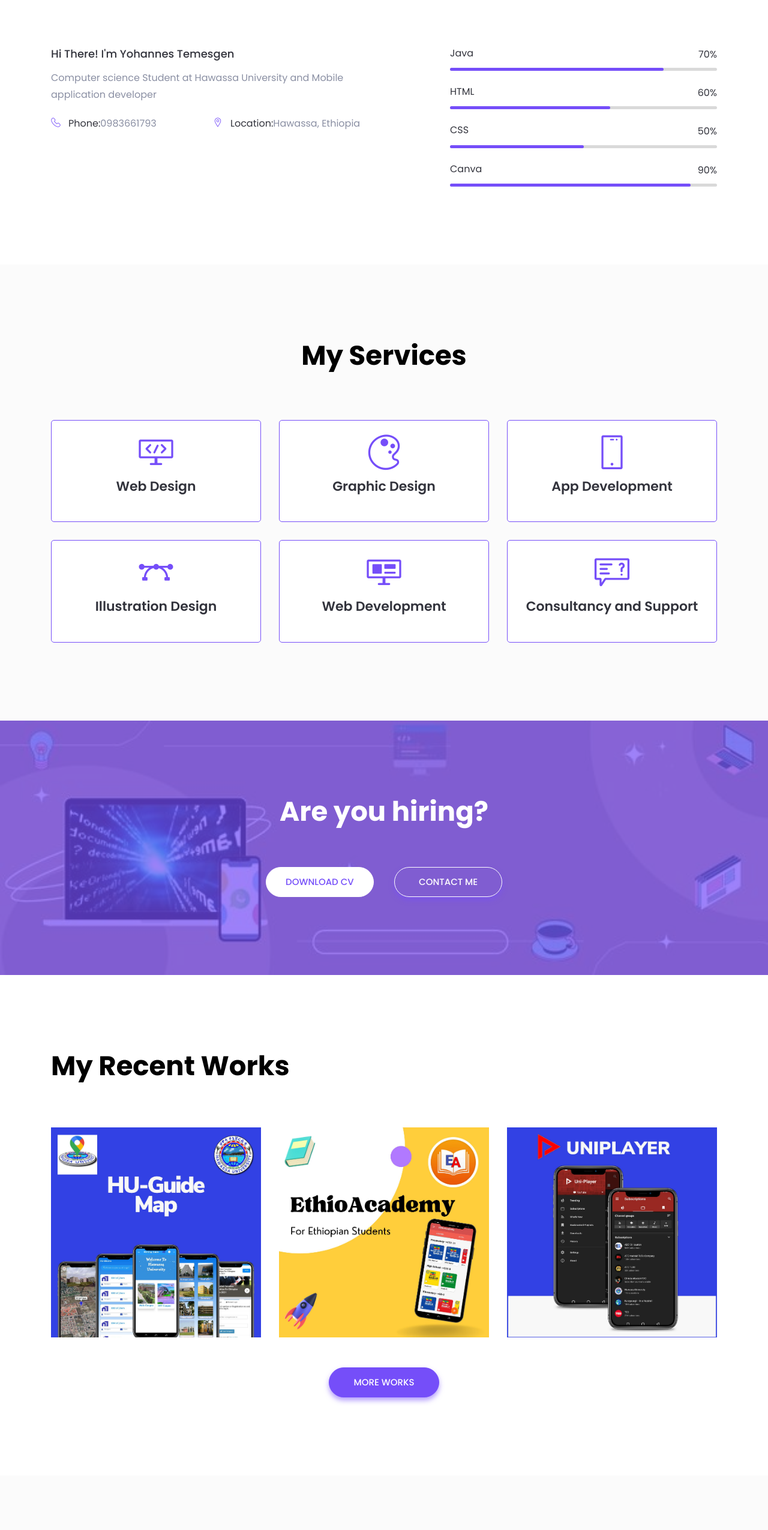
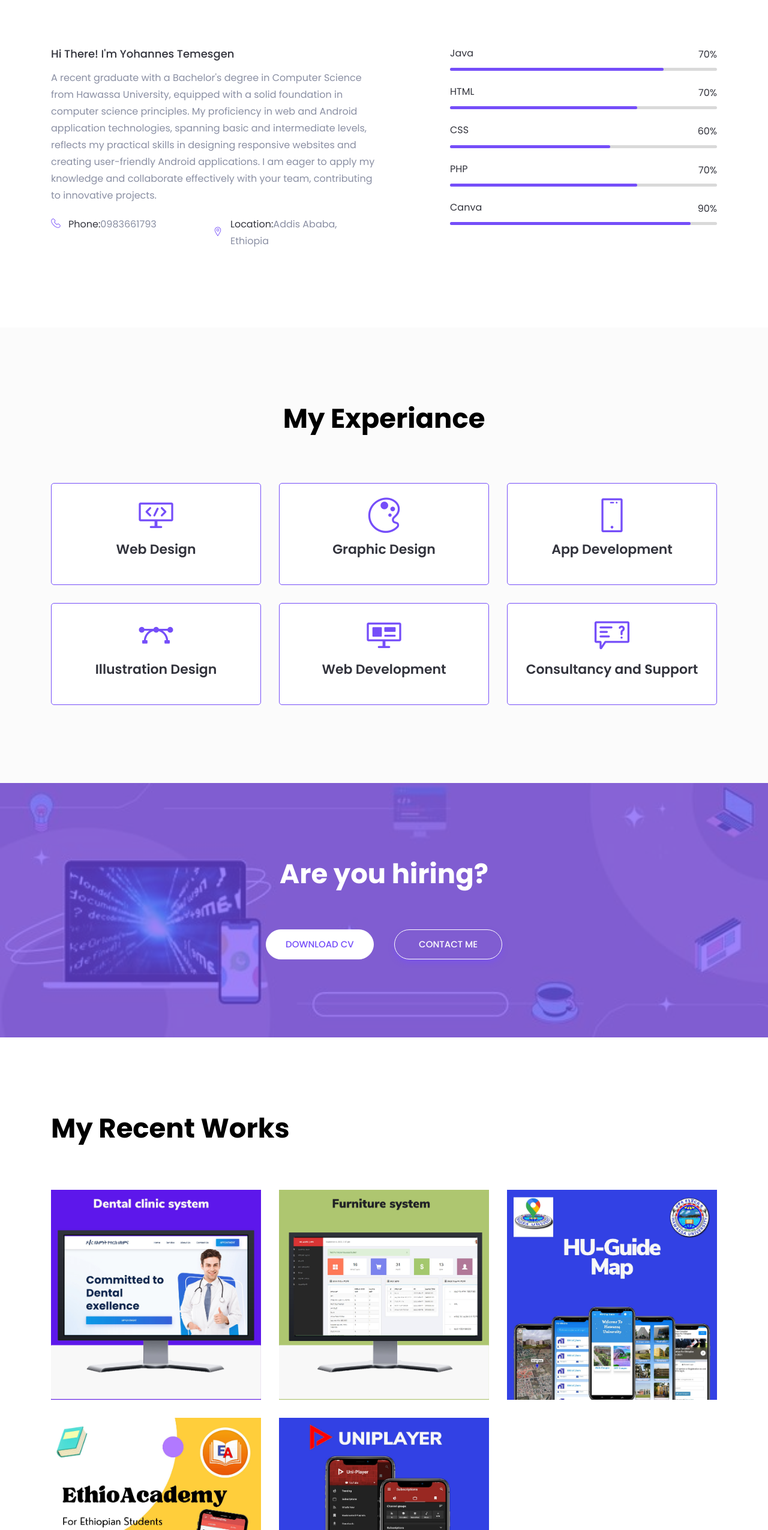
Before and after one commit to yoha-Codet/yohannes_temesgen.github.io, a plain HTML site: page index.html in a window 1280 px wide. Shown: the part 990-3540 px from the top of the page at 60% size. Drawn offline with Linux system fonts and the light colour scheme; a script that the page names is missing; files whose address does not match are found by name.

Commit message:
comment sectio telegram

```diff
--- a/index.html
+++ b/index.html
@@ -181,7 +181,14 @@
                 <div class="col-lg-6">
                     <div class="about-content mt-50">
                         <h5 class="about-title">Hi There! I'm Yohannes Temesgen</h5>
-                        <p>Computer science Student at Hawassa University and Mobile application developer </p>
+                        <p>A recent graduate with a Bachelor's
+                            degree in Computer Science from Hawassa University, equipped
+                            with a solid foundation in computer science principles. My
+                            proficiency in web and Android application technologies, spanning
+                            basic and intermediate levels, reflects my practical skills in
+                            designing responsive websites and creating user-friendly Android
+                            applications. I am eager to apply my knowledge and collaborate
+                            effectively with your team, contributing to innovative projects. </p>
                         <ul class="clearfix">
 
                             <li>
@@ -190,7 +197,7 @@
                                         <i class="lni-phone-handset"></i>
                                     </div>
                                     <div class="info-text">
-                                        <p><span>Phone:</span>0983661793</p>
+                                        <p><span>Phone: </span>0983661793</p>
                                     </div>
                                 </div> <!-- single info -->
                             </li>
@@ -200,7 +207,7 @@
                                         <i class="lni-map-marker"></i>
                                     </div>
                                     <div class="info-text">
-                                        <p><span>Location:</span>Hawassa, Ethiopia</p>
+                                        <p><span>Location: </span>Addis Ababa, Ethiopia</p>
                                     </div>
                                 </div> <!-- single info -->
                             </li>
@@ -230,6 +237,22 @@
                                 <h6 class="skill-title">HTML</h6>
                                 <div class="skill-percentage">
                                     <div class="count-box counted">
+                                        <span class="counter">70</span>
+                                    </div>
+                                    %
+                                </div>
+                            </div>
+                            <div class="skill-bar">
+                                <div class="bar-inner">
+                                    <div class="bar progress-line" data-width="70"></div>
+                                </div>
+                            </div>
+                        </div> <!-- skill item -->
+                        <div class="skill-item mt-25">
+                            <div class="skill-header">
+                                <h6 class="skill-title">CSS</h6>
+                                <div class="skill-percentage">
+                                    <div class="count-box counted">
                                         <span class="counter">60</span>
                                     </div>
                                     %
@@ -241,19 +264,20 @@
                                 </div>
                             </div>
                         </div> <!-- skill item -->
+
                         <div class="skill-item mt-25">
                             <div class="skill-header">
-                                <h6 class="skill-title">CSS</h6>
+                                <h6 class="skill-title">PHP</h6>
                                 <div class="skill-percentage">
                                     <div class="count-box counted">
-                                        <span class="counter">50</span>
+                                        <span class="counter">70</span>
                                     </div>
                                     %
                                 </div>
                             </div>
                             <div class="skill-bar">
                                 <div class="bar-inner">
-                                    <div class="bar progress-line" data-width="50"></div>
+                                    <div class="bar progress-line" data-width="70"></div>
                                 </div>
                             </div>
                         </div> <!-- skill item -->
@@ -288,7 +312,7 @@
             <div class="row justify-content-center">
                 <div class="col-lg-8">
                     <div class="section-title text-center pb-30">
-                        <h2 class="title">My Services</h2>
+                        <h2 class="title">My Experiance</h2>
                      </div> <!-- section title -->
                 </div>
             </div> <!-- row -->
@@ -370,7 +394,7 @@
                         <h2 class="action-title">Are you hiring?</h2>
                         <p></p>
                         <ul>
-                            <li><a class="main-btn custom" href="https://drive.google.com/uc?export=download&id=1_LFhVUdjNVGtZevgQlgvrFJsxsBGbl6y">download cv</a></li>
+                            <li><a class="main-btn custom" href="https://drive.google.com/uc?export=download&id=14kkNQLuRqBfLb-QXnGW6P3CiBTnp9_uI">download cv</a></li>
                             <li><a class="main-btn custom-2" href="#contact">Contact me</a></li>
                         </ul>
                     </div> <!-- call action content -->
@@ -392,7 +416,41 @@
                      </div> <!-- section title -->
                 </div>
             </div> <!-- row -->
+
             <div class="row">
+
+                <div class="col-lg-4 col-md-6 col-sm-6">
+                    <div class="single-work text-center mt-30">
+                        <div class="work-image">
+                            <img src="assets/images/work/dentalpic.jpg" alt="HU-Guide map">
+                        </div>
+                        <div class="work-overlay">
+                            <div class="work-content">
+                                <h3 class="work-title">Beimnet Dental clinc system </h3>
+                                <ul>
+                                     <li><a href="https://drbeimnet.com/" target="_blank"><i class="lni-link"></i></a></li>
+                                </ul>
+                            </div>
+                        </div>
+                    </div> <!-- single work -->
+                </div>
+
+                <div class="col-lg-4 col-md-6 col-sm-6">
+                    <div class="single-work text-center mt-30">
+                        <div class="work-image">
+                            <img src="assets/images/work/furniturepic.jpg" alt="HU-Guide map">
+                        </div>
+                        <div class="work-overlay">
+                            <div class="work-content">
+                                <h3 class="work-title">Tedi Furniture system</h3>
+                                <ul>
+                                     <li><a href="https://tedifurniture.com/system/" target="_blank"><i class="lni-link"></i></a></li>
+                                </ul>
+                            </div>
+                        </div>
+                    </div> <!-- single work -->
+                </div>
+
                 <div class="col-lg-4 col-md-6 col-sm-6">
                     <div class="single-work text-center mt-30">
                         <div class="work-image">
@@ -402,8 +460,8 @@
                             <div class="work-content">
                                 <h3 class="work-title">HU-Guide map</h3>
                                 <ul>
-                                    <li><a class="image-popup" href="https://drive.google.com/uc?export=download&id=1_7d1swy-52HRm0Y5NKKM2jTIHPOpcChq"><i class="lni-plus"></i></a></li>
-                                    <li><a href="#"><i class="lni-link"></i></a></li>
+                                    <li><a class="image-popup" href="https://www.youtube.com/watch?v=vWyOVTq3gQ4"><i class="lni-plus"></i></a></li>
+                                   <!--  <li><a href="#"><i class="lni-link"></i></a></li>-->
                                 </ul>
                             </div>
                         </div>
@@ -419,7 +477,7 @@
                                 <h3 class="work-title">EthioAcadamy</h3>
                                 <ul>
                                     <li><a class="image-popup" href="https://drive.google.com/uc?export=download&id=1_2sBF4aHrvLxdhdhTt21Y5pbhDIUJ8rh"><i class="lni-plus"></i></a></li>
-                                    <li><a href="#"><i class="lni-link"></i></a></li>
+                                    <!-- <li><a href="#"><i class="lni-link"></i></a></li>-->
                                 </ul>
                             </div>
                         </div>
@@ -435,7 +493,7 @@
                                 <h3 class="work-title">UniPlayer</h3>
                                 <ul>
                                     <li><a class="image-popup" href="https://drive.google.com/uc?export=download&id=1_HNCyvXUC1oTAPaufPbOu370o1gb49-6"><i class="lni-plus"></i></a></li>
-                                    <li><a href="#"><i class="lni-link"></i></a></li>
+                                  <!--   <li><a href="#"><i class="lni-link"></i></a></li>-->
                                 </ul>
                             </div>
                         </div>
@@ -494,14 +552,7 @@
                 </div>
             -->
             </div> <!-- row -->
-            <div class="row">
-                <div class="col-lg-12">
-                    <div class="work-more text-center mt-50">
-                        <a class="main-btn" href="#">more works</a>
-                    </div> <!-- work more -->
-                </div>
-            </div> <!-- row -->
-        </div> <!-- container -->
+
     </section>
 
     <!--====== WORK PART ENDS ======-->
@@ -580,8 +631,7 @@
                 <div class="col-lg-6">
                     <div class="contact-map mt-60">
                         <div class="gmap_canvas">
-                            <iframe id="gmap_canvas" src="https://www.google.com/maps/embed?pb=!1m18!1m12!1m3!1d4980.80712181194!2d38.50033539070935!3d7.04801413865855!2m3!1f0!2f0!3f0!3m2!1i1024!2i768!4f13.1!3m3!1m2!1s0x17b14f983f047a3b%3A0x7abe6c783bc5279d!2sHawassa%20University%20IOT%20Student%20Dormitory!5e1!3m2!1sam!2set!4v1662618682259!5m2!1sam!2set" frameborder="0" scrolling="no" marginheight="0" marginwidth="0"></iframe>
-                        </div>
+                            <iframe src="https://www.google.com/maps/embed?pb=!1m18!1m12!1m3!1d1813.4347379153883!2d38.69316794372078!3d8.983114112777532!2m3!1f0!2f0!3f0!3m2!1i1024!2i768!4f13.1!3m3!1m2!1s0x164b86d8ae98d2b5%3A0x694ed4ba9b24ad73!2zQXllciBUZW5hIFNlY29uZGFyeSBTY2hvb2wgfCDhiqDhi6jhiK0g4Yyk4YqTIOGIgeGIiOGJsOGKmyDhi7DhiKjhjIMg4Ym1L-GJpOGJtQ!5e1!3m2!1sen!2sus!4v1693834821547!5m2!1sen!2sus" width="600" height="450" style="border:0;" allowfullscreen="" loading="lazy" referrerpolicy="no-referrer-when-downgrade"></iframe>                        </div>
                     </div> <!-- contact map -->
                 </div>
             </div> <!-- row -->
```
Also changed, not shown: assets/images/logo-2.gif (deleted), assets/images/work/dentalpic.jpg (added), assets/images/work/furniturepic.jpg (added).
